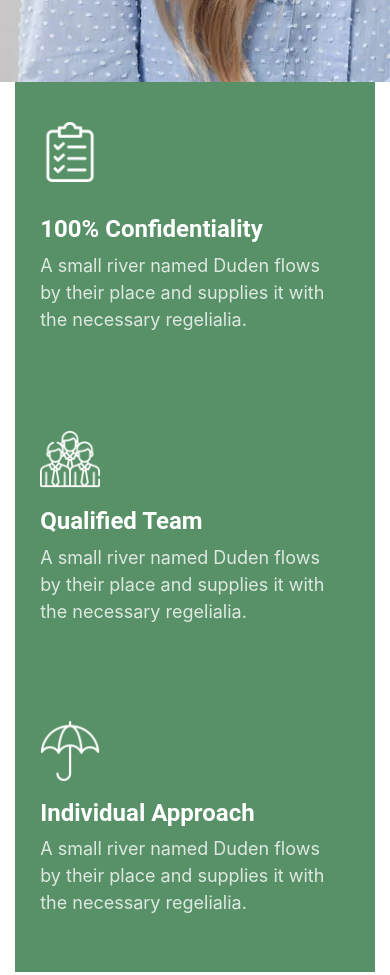
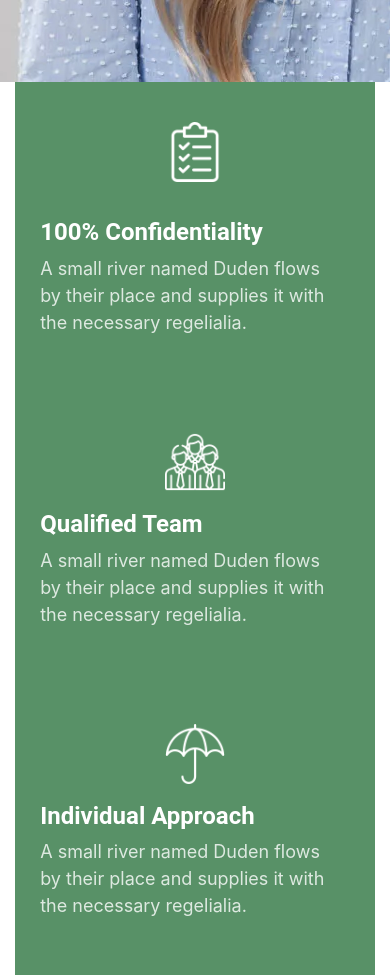
Before and after one commit to hamzakhan696/counselor-bootstrap-theme, a website: page index.html in a window 390 px wide. Shown: the part 900-1875 px from the top of the page. Drawn offline with nearby package versions, Linux system fonts and the light colour scheme.

Commit message:
responsiveness added

```diff
--- a/index.html
+++ b/index.html
@@ -99,7 +99,7 @@
 <div class="container">
     <div class="row no-gutters">
         <div class="col-md-4 d-md-flex section1-content">
-           <div class="icon icon-1">
+           <div class="icon icon-1 text-center">
             <img src="images/clipboard (5).png" alt="" width="60px" height="60px">
           </div>
           <div class="text ml-md-3">
@@ -108,7 +108,7 @@
           </div>
         </div>
         <div class="col-md-4 d-md-flex ">
-            <div class="icon">
+            <div class="icon text-center">
              <img src="images/employee.png" alt="" width="60px" height="60px">
            </div>
            <div class="text ml-md-3">
@@ -117,7 +117,7 @@
            </div>
          </div>
          <div class="col-md-4 d-md-flex">
-            <div class="icon">
+            <div class="icon text-center">
              <img src="images/umbrella.png" alt="" width="60px" height="60px">
            </div>
            <div class="text ml-md-3">
--- a/style.css
+++ b/style.css
@@ -265,7 +265,7 @@ font-weight: 600;
         margin-top: 5%;
         margin-left: 0;
     }
-    .section-1 .text h2,.section-1 .text p,.section-1 .icon{
+    .section-1 .text h2,.section-1 .text p{
     margin-left: 7%;
     margin-right: 10%;
         }
@@ -466,7 +466,8 @@ padding: 40px;
     animation: pulse-animation 2s infinite;
   }
   .service2-section .video-icon i{
-    padding-left: 15px;
+    text-align: center;
+    padding-left: 16px;
     padding-top: 5px;
   }
   .video-icon-content h4{
@@ -708,11 +709,13 @@ font-weight: 600;
   .owl-dots{
   text-align: center;
     margin-top: 8%;
+
   }
   @media screen and (max-width: 767px) {
     .owl-dots{
         text-align: center;
         margin-top: 12%;
+
       }
     }
   /* price-section */
```
